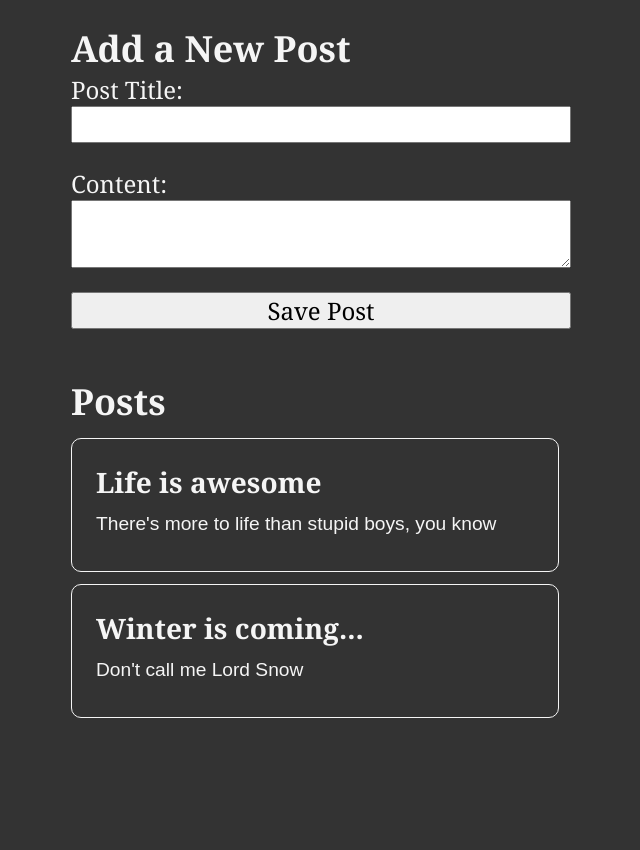
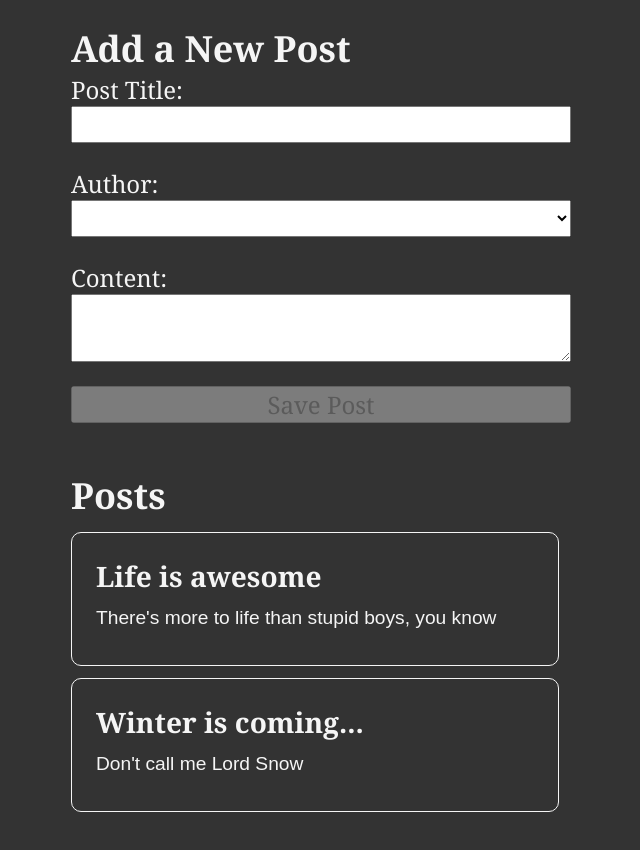
Before and after one commit to ihor-vip/redux__blog_app, a React (Create React App) app: page / in a window 1280 px wide. Shown: the top 850 px of the page, without its empty margins (319-959 px from the left). Built offline with nearby package versions, Linux system fonts and the light colour scheme.

Commit message:
Add user to post(know who did post), do select option for chose user and make button disable until all fields are filled

```diff
--- a/src/app/store.js
+++ b/src/app/store.js
@@ -1,8 +1,10 @@
 import {configureStore} from "@reduxjs/toolkit";
 import postsReducer from '../features/posts/postsSlice';
+import usersReducer from '../features/users/usersSlice';
 
 export const store = configureStore({
     reducer: {
-        posts: postsReducer
+        posts: postsReducer,
+        users: usersReducer
     }
 })
--- a/src/features/posts/AddPostForm.js
+++ b/src/features/posts/AddPostForm.js
@@ -1,26 +1,39 @@
 import {useState} from "react";
-import {useDispatch} from "react-redux";
+import {useDispatch, useSelector} from "react-redux";
 
 import {postAdded} from "./postsSlice";
+import {selectAllUsers} from "../users/usersSlice";
 
 const AddPostForm = () => {
     const dispatch = useDispatch()
 
     const [title, setTitle] = useState('')
     const [content, setContent] = useState('')
+    const [userId, setUserId] = useState('')
+
+    const users = useSelector(selectAllUsers)
 
     const onTitleChanged = e => setTitle(e.target.value)
     const onContentChanged = e => setContent(e.target.value)
+    const onAuthorChanged = e => setUserId(e.target.value)
 
     const onSavePostClicked = () => {
         if (title && content) {
             dispatch(
-                postAdded(title, content)
+                postAdded(title, content, userId)
             )
             setTitle('')
             setContent('')
         }
     }
+
+    const canSave = Boolean(title) && Boolean(content) && Boolean(userId)
+
+    const usersOptions = users.map(user => (
+        <option key={user.id} value={user.id}>
+            {user.name}
+        </option>
+    ))
 
     return (
         <section>
@@ -35,6 +48,12 @@ const AddPostForm = () => {
                     onChange={onTitleChanged}
                 />
 
+                <label htmlFor="postAuthor">Author:</label>
+                <select id="postAuthor" value={userId} onChange={onAuthorChanged}>
+                    <option value=""></option>
+                    {usersOptions}
+                </select>
+
                 <label htmlFor="postContent">Content:</label>
                 <textarea
                     id="postContent"
@@ -46,6 +65,7 @@ const AddPostForm = () => {
                 <button
                     type="button"
                     onClick={onSavePostClicked}
+                    disabled={!canSave}
                 >Save Post
                 </button>
             </form>
--- a/src/features/posts/postsSlice.js
+++ b/src/features/posts/postsSlice.js
@@ -21,12 +21,13 @@ const postsSlice = createSlice({
             reducer(state, action) {
                 state.push(action.payload)
             },
-            prepare(title, content) {
+            prepare(title, content, userId) {
                 return {
                     payload: {
                         id: nanoid(),
                         title,
-                        content
+                        content,
+                        userId
                     }
                 }
             }
--- /dev/null
+++ b/src/features/users/usersSlice.js
@@ -0,0 +1,17 @@
+import {createSlice} from "@reduxjs/toolkit";
+
+const initialState = [
+    {id: '0', name: 'Max Payne'},
+    {id: '1', name: 'John Snow'},
+    {id: '2', name: 'Sarah Connor'}
+]
+
+const usersSlice = createSlice({
+    name: 'users',
+    initialState,
+    reducers: {}
+})
+
+export const selectAllUsers = (state) => state.users;
+
+export default usersSlice.reducer
```
